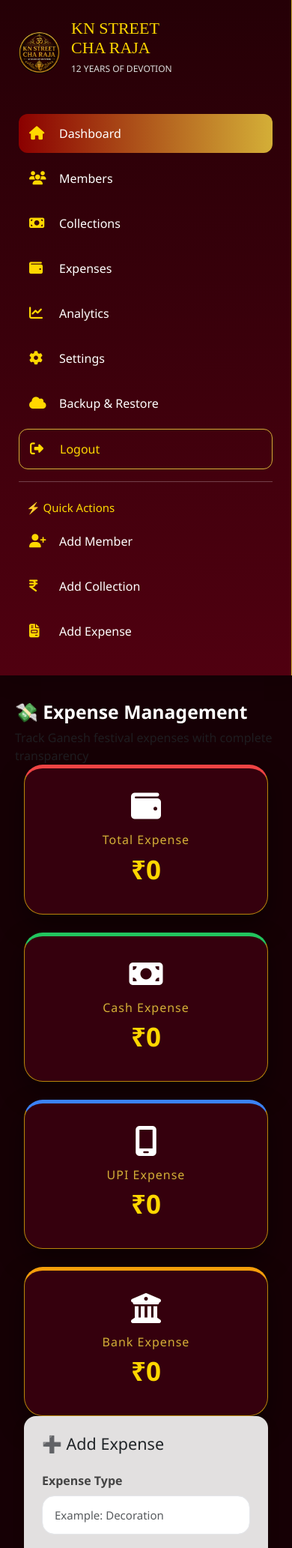
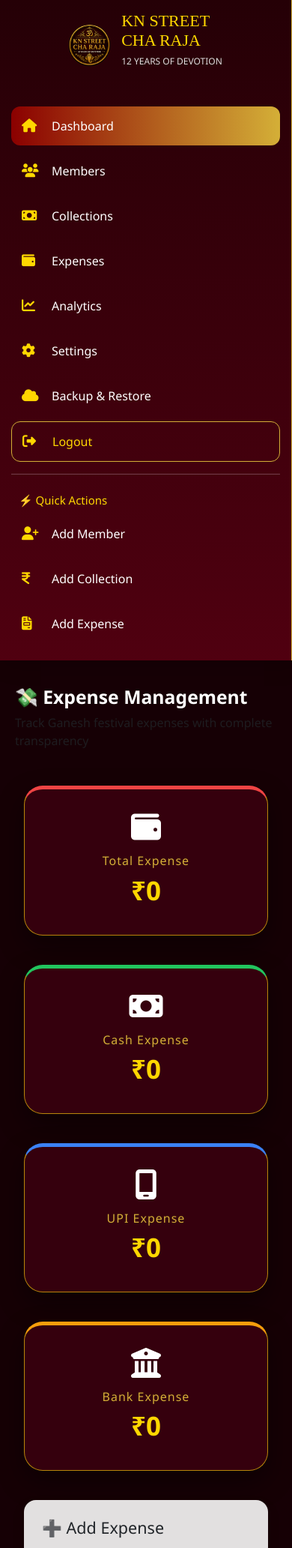
Before and after one commit to niks29-new/MandalFlow, a FastAPI app: page /expenses in a window 390 px wide. Shown: the top 2065 px of the page at 75% size. Run offline with FastAPI, Linux system fonts and the light colour scheme; a user stored in the database is signed in.

Commit message:
final mobile responsive

```diff
--- a/static/css/mobile.css
+++ b/static/css/mobile.css
@@ -3,35 +3,139 @@
 }
 
 
-@media(max-width:768px){
-
-body{
+html,body{
+    width:100%;
     overflow-x:hidden;
 }
 
 
-.sidebar{
-    position:relative !important;
-    width:100% !important;
+
+@media(max-width:768px){
+
+
+body{
+    overflow-x:hidden !important;
 }
 
 
+
+/* SIDEBAR */
+
+.sidebar{
+
+    position:relative !important;
+
+    left:0 !important;
+
+    top:0 !important;
+
+    width:100% !important;
+
+    height:auto !important;
+
+    min-height:auto !important;
+
+    padding:15px !important;
+
+}
+
+
+
+/* LOGO */
+
+.logo-box{
+
+    justify-content:center !important;
+
+}
+
+
+
+/* PAGE */
+
 .page-wrapper{
+
     margin-left:0 !important;
+
+    padding:10px !important;
+
     width:100% !important;
+
+    max-width:100% !important;
+
+}
+
+
+
+/* BOOTSTRAP */
+
+.container,
+.container-fluid{
+
+    width:100% !important;
+
+    max-width:100% !important;
+
+    padding-left:10px !important;
+
+    padding-right:10px !important;
+
 }
 
 
 .row{
-    display:block !important;
+
+    display:flex !important;
+
+    flex-direction:column !important;
+
+    width:100% !important;
+
+    margin:0 !important;
+
 }
 
 
+
+.col,
 .col-lg-4,
 .col-lg-8,
-.col-md-3{
+.col-md-3,
+.col-md-4,
+.col-md-6{
+
     width:100% !important;
+
     max-width:100% !important;
+
+    flex:0 0 100% !important;
+
 }
 
+
+
+/* CARDS */
+
+.card,
+.premium-card{
+
+    width:100% !important;
+
+    margin-bottom:15px !important;
+
 }
+
+
+
+/* IMAGES */
+
+img{
+
+    max-width:100% !important;
+
+    height:auto !important;
+
+}
+
+
+}
```
